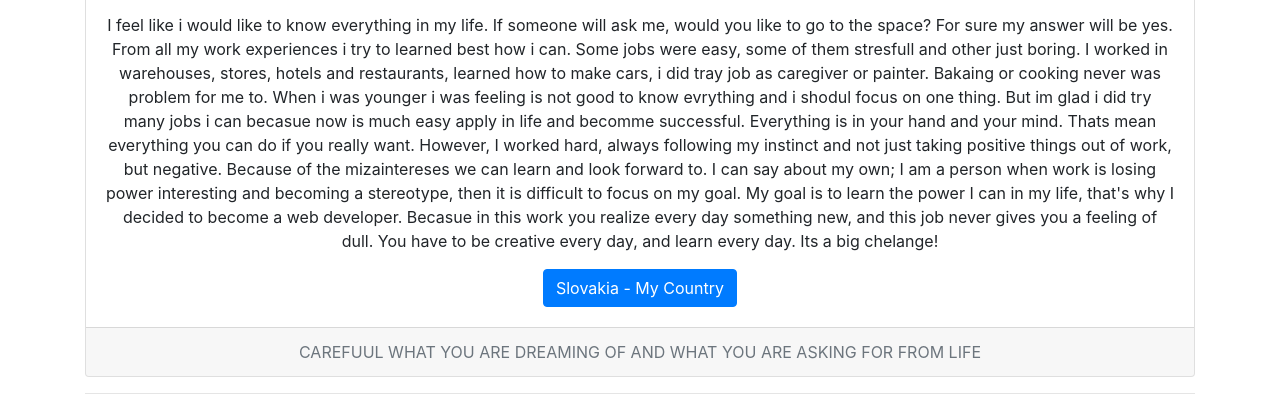
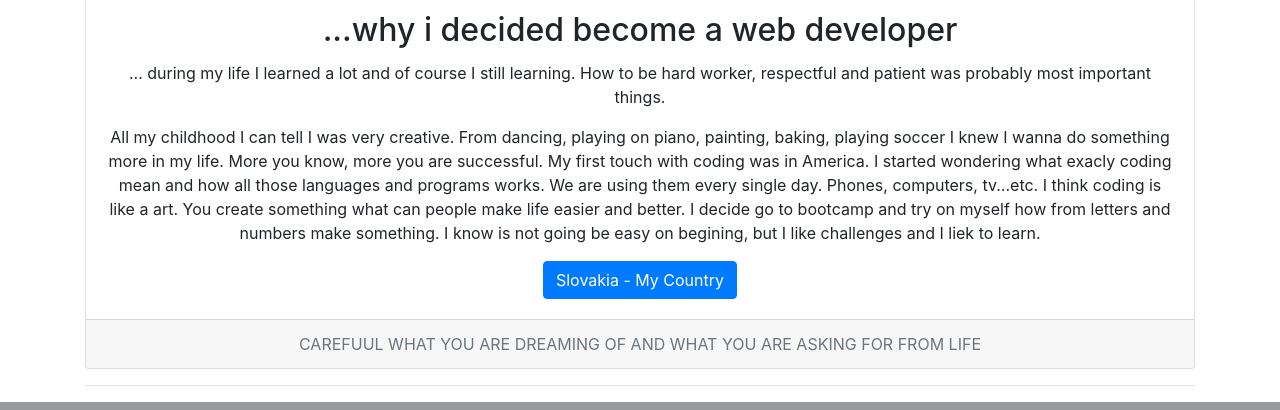
Before and after one commit to pavolmedved/my_portfolio, a Flask app: page /about in a window 1280 px wide. Shown: the part 1195-1605 px from the top of the page. Run offline with Flask 2, Linux system fonts and the light colour scheme; some libraries are stand-ins or nearby versions.

Commit message:
first commit

```diff
--- a/my_portfolio/templates/about.html
+++ b/my_portfolio/templates/about.html
@@ -7,14 +7,15 @@
 
 <div class="card text-center">
         <div class="card-header">
-          <p>Hi everyone. My name is Pavol Medved, I am 32 years old, originaly from Slovakia. On my journey of life, I learned how to be patient, respectful, hard worker and kind. Life is full of experiences and is up to us, what kind skills we will take advantage of. I grew up in very simple family, but full of love. My city has around 600 people. For me as a person who has big dreams and like adventures was almost abnormal stay home, and don't look in to the big world. So I decided to travel. I lived in couple years in England, visited some beautiful places in Europe, but 4,5 years ago I moved to USA. This step was big decision in my life.</p>
+          <p>Hi everyone. My name is Pavol Medved, I am originally from Slovakia. I grow up in small city where i attend primary school for nine years. I was continue with study and I decide go to Hotel Academy. After five years I graduated. During the school i was working many part times job in industrial, hospitality and sale. After my high school I moved to England and i was keep continue with getting jobs experience. One of my big work experience was position operator-controlor for cloths company. Working with computer opened me new journey. But i decided moved to USA and try live american dreams. Getting job wasn't easy. I finded position caregiver, where I stayed with family one year. Also did try position as supervisor housekeeping for two years. I was painter of appartments for a year. In the moment I'm self-employ and i decide go to the coding bootcamp.</p>
         </div>
 
         <img src="https://scontent-ort2-1.xx.fbcdn.net/v/t1.0-9/60388163_10216694469806624_1645855442334646272_n.jpg?_nc_cat=101&_nc_oc=AQkc57vCeBNbuXF7IuvdzMzB3fhpyh23s61A9UTWO7f-XrTcZtXERia_h-PXhDdk2qw&_nc_ht=scontent-ort2-1.xx&oh=9c5fa05a2447565640acedcee1f30d23&oe=5DD7498F">
 
         <div class="card-body">
           <h2 class="card-title">...why i decided become a web developer</h2>
-          <p class="card-text">I feel like i would like to know everything in my life. If someone will ask me, would you like to go to the space? For sure my answer will be yes. From all my work experiences i try to learned best how i can. Some jobs were easy, some of them stresfull and other just boring. I worked in warehouses, stores, hotels and restaurants, learned how to make cars, i did tray job as caregiver or painter. Bakaing or cooking never was problem for me to. When i was younger i was feeling is not good to know evrything and i shodul focus on one thing. But im glad i did try many jobs i can becasue now is much easy apply in life and becomme successful. Everything is in your hand and your mind. Thats mean everything you can do if you really want. However, I worked hard, always following my instinct and not just taking positive things out of work, but negative. Because of the mizaintereses we can learn and look forward to. I can say about my own; I am a person when work is losing power interesting and becoming a stereotype, then it is difficult to focus on my goal. My goal is to learn the power I can in my life, that's why I decided to become a web developer. Becasue in this work you realize every day something new, and this job never gives you a feeling of dull. You have to be creative every day, and learn every day. Its a big chelange!</p>
+          <p class="card-text">... during my life I learned a lot and of course I still learning. How to be hard worker, respectful and patient was probably most important things.</p>
+          <p>All my childhood I can tell I was very creative. From dancing, playing on piano, painting, baking, playing soccer I knew I wanna do something more in my life. More you know, more you are successful. My first touch with coding was in America. I started wondering what exacly coding mean and how all those languages and programs works. We are using them every single day. Phones, computers, tv...etc. I think coding is like a art. You create something what can people make life easier and better. I decide go to bootcamp and try on myself how from letters and numbers make something. I know is not going be easy on begining, but I like challenges and I liek to learn.</p>
           <a href="https://en.wikipedia.org/wiki/Slovakia" class="btn btn-primary">Slovakia - My Country</a>
         </div>
         <div class="card-footer text-muted">
--- a/my_portfolio/templates/creativity.html
+++ b/my_portfolio/templates/creativity.html
@@ -8,11 +8,12 @@
 
 <div class="card-columns">
         <div class="card">
-          <img src="https://i.postimg.cc/dtxcjGtZ/pavolcoding.png" class="card-img-top" alt="...">
+          <img src="https://scontent-ort2-2.xx.fbcdn.net/v/t1.0-9/68905988_10217361448640678_4593093345521172480_n.jpg?_nc_cat=103&_nc_oc=AQmwK4ULYCOR5bvghVUtnSaiobOt_Y64hO437HgjUcX84z3gvccZymo08u_knU5p5zs&_nc_ht=scontent-ort2-2.xx&oh=b83e8f7c44c052dcb59562107bf3ecfd&oe=5DCA0E0F" class="card-img-top" alt="...">
             <div class="card-body">
             <h5 class="card-title">Coding</h5>
             <p class="card-text">My first experience with coding showed me how much we can do with small things. Your imagination can become true.</p>
             <p class="card-text">From all those numbers and letters after correct coding we can bring to the people something, what can make your life easier.</p>
+            <img src="https://i.postimg.cc/dtxcjGtZ/pavolcoding.png" class="card-img-top" alt="...">
             <p class="card-text">I am still beginner, but i know i would like to learn more, and continue with coding. </p>
             <p class="card-text">Everyday is challenge for me and I feel like every day brings you new and new expetecion. </p>
 
--- a/my_portfolio/templates/home.html
+++ b/my_portfolio/templates/home.html
@@ -11,6 +11,7 @@
     <meta http-equiv="X-UA-Compatible" content="ie=edge">
     <title>MyPortfolio</title>
     <link rel="stylesheet" href="https://stackpath.bootstrapcdn.com/bootstrap/4.3.1/css/bootstrap.min.css">
+    <link rel="stylesheet" href="stylesheet/main.css">
 </head>
 <body>
         <div class="card bg-dark text-white">
--- a/my_portfolio/templates/layout.html
+++ b/my_portfolio/templates/layout.html
@@ -6,6 +6,7 @@
     <meta http-equiv="X-UA-Compatible" content="ie=edge">
     <title>MyPortfolio</title>
     <link rel="stylesheet" href="https://stackpath.bootstrapcdn.com/bootstrap/4.3.1/css/bootstrap.min.css">
+    <link rel="stylesheet" href="stylesheet/main.css">
 </head>
 <body>
 
--- /dev/null
+++ b/stylesheet/main.css
@@ -0,0 +1,3 @@
+h1{
+    color: brown;
+}
```
Also changed, not shown: my_portfolio/data.db, name env is-base.txt (added).
